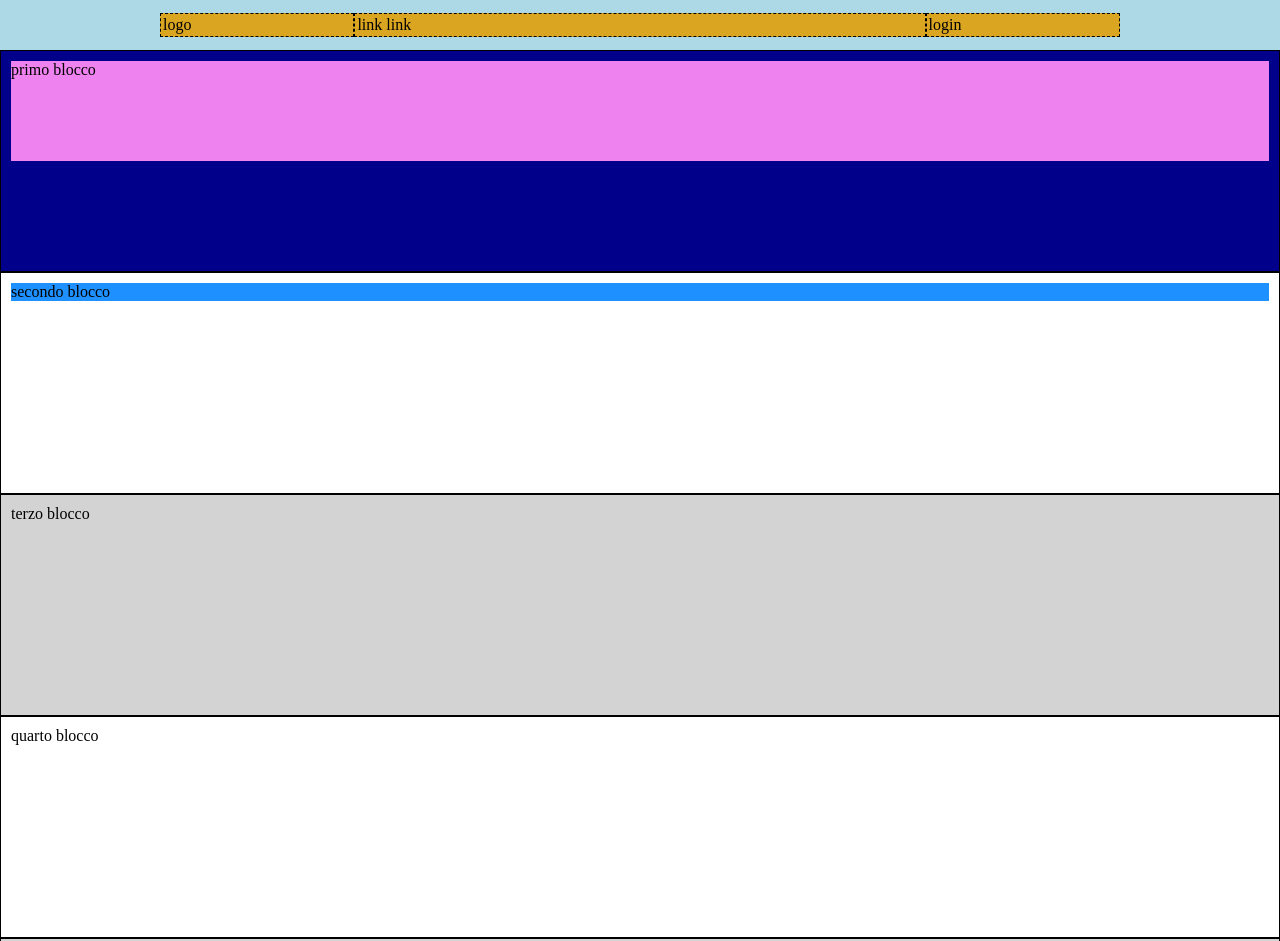
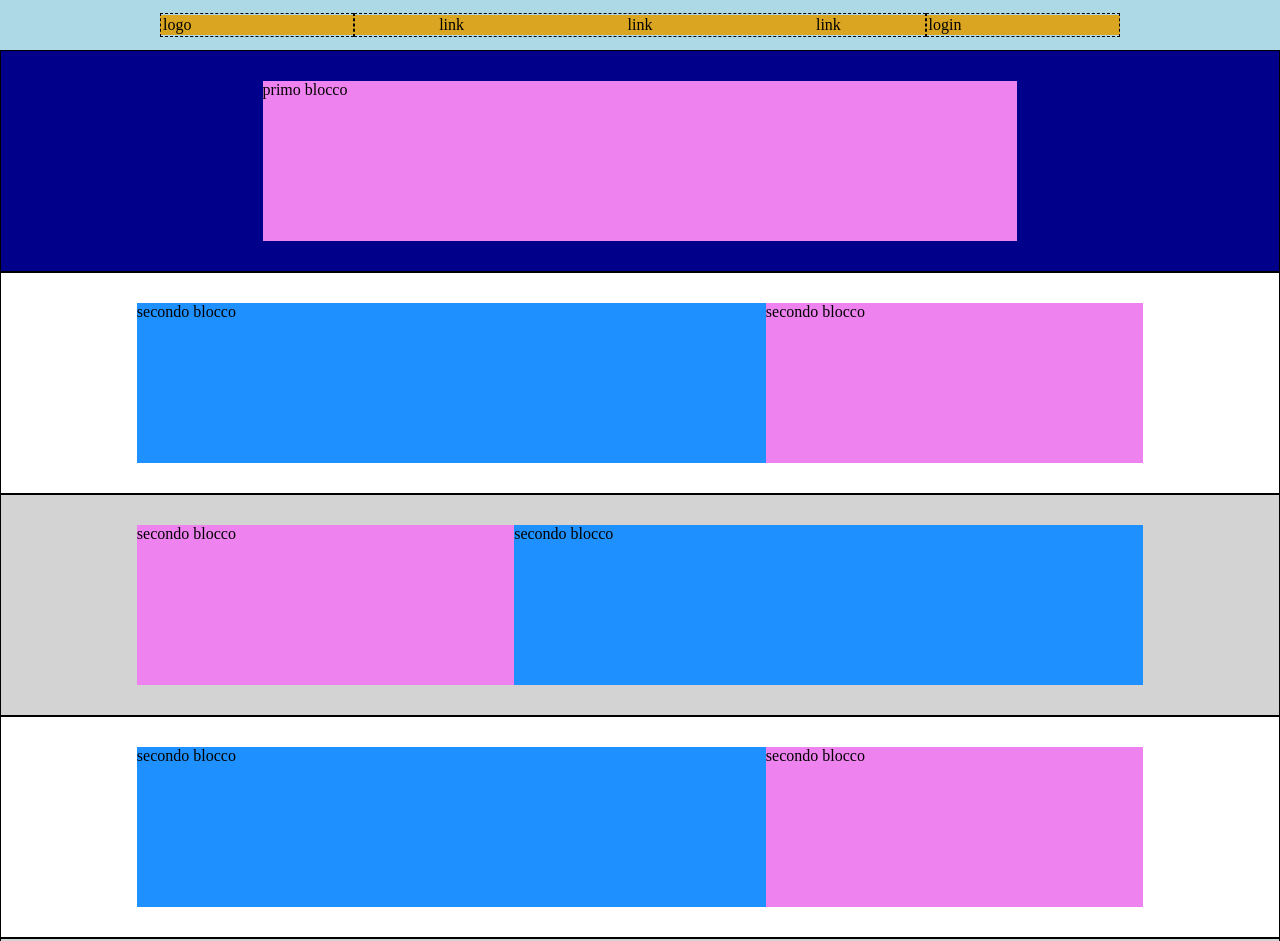
Before and after one commit to aryadeifiordi/htmlcss-struttura-discord, a plain HTML site: page index.html in a window 1280 px wide. Shown: the top 941 px of the page. Drawn offline with Linux system fonts and the light colour scheme.

Commit message:
pink and blu blocks

```diff
--- a/assets/css/style.css
+++ b/assets/css/style.css
@@ -1,6 +1,9 @@
+
 body {
+    background: grey;
     margin: 0;
 }
+
 
 header {
     background-color: #add8e6;
@@ -19,6 +22,7 @@ header {
     justify-content: space-between;
 
     width: 75%;
+    height: 40%;
 
 
 }
@@ -32,9 +36,13 @@ header {
 .link{
     border: 1px rgb(0, 0, 0) dashed;
     padding: 2px;
-    width: 60%
+    width: 60%;
+    display: flex;
+    justify-content: space-around;
+    list-style-type: none;
+}
 
-}
+
 .login{
     border: 1px rgb(0, 0, 0) dashed;
     padding: 2px;
@@ -48,31 +56,44 @@ header {
     align-items: center;
     height: auto;
 }
-.uno{
+.first-block{
     background-color: #00008b;
     border: 1px #000000 solid;
     padding: 10px;
     height: 200px;
+    display: flex;
+    justify-content: center;
+    align-items: center;
+
 
 }
 
-.due{
+.second-block{
     background-color: white;
     border: 1px rgb(0, 0, 0) solid;
     padding: 10px;
     height: 200px;
+    display:  flex;
+    justify-content: center;
+    align-items: center;
 }
-.tre{
+.third-block{
     background-color: #d3d3d3;
     border: 1px rgb(0, 0, 0) solid;
     padding: 10px;
     height: 200px;
+    display: flex;
+    justify-content: center;
+    align-items: center;
 }
-.quattro{
+.fourth-block{
     background-color: white;
     border: 1px rgb(0, 0, 0) solid;
     padding: 10px;
     height: 200px;
+    display: flex;
+    justify-content: center;
+    align-items: center;
 }
 .cinque{
     background-color: #d3d3d3;
@@ -94,12 +115,21 @@ footer {
     height: 50px;
 
 }
-.unouno{
+.pink-block{
     background-color: #ee82ee;
-    height: 100px;
-    padding: auto;
+    height: 80%;
+    width: 60%;
+
+
 }
 
-.duedue{
+.blue-block{
     background-color: #1e90ff;
+    height: 80%;
+    width: 50%;
 }
+.rose-block{
+    background-color: #ee82ee;
+    width: 30%;
+    height: 80%;
+}
--- a/index.html
+++ b/index.html
@@ -8,22 +8,42 @@
     <link rel="stylesheet" href="./assets/css/style.css">
 </head>
 
-<body>
+<body class="debug">
     <header>
-        <div class="container">
+        <nav class="container">
             <div class="logo">logo</div>
-            <div class="link">link link </div>
+
+            <ul class="link">
+                <li>link</li>
+                <li>link</li>
+                <li>link</li>
+            </ul>
             <div class="login">login</div>
 
-        </div>
+        </nav>
 
     </header>
     <main>
         <div class="containers">
-            <div class="uno"><div class="unouno">primo blocco</div></div>
-            <div class="due"><div class="duedue">secondo blocco</div></div>
-            <div class="tre">terzo blocco </div>
-            <div class="quattro">quarto blocco</div>
+            <div class="first-block">
+                <div class="pink-block">primo blocco</div>
+            </div>
+
+            <div class="second-block">
+                <div class="blue-block">secondo blocco</div>
+                <div class="rose-block">secondo blocco</div>
+            </div>
+            <div class="third-block">
+                <div class="rose-block">secondo blocco</div>
+                <div class="blue-block">secondo blocco</div>
+            </div>
+
+
+            <div class="fourth-block">
+                <div class="blue-block">secondo blocco</div>
+                <div class="rose-block">secondo blocco</div>
+
+            </div>
             <div class="cinque">quinto blocco</div>
             <div class="sei">sesto blocco</div>
         </div>
```
Also changed, not shown: 1 other file.
